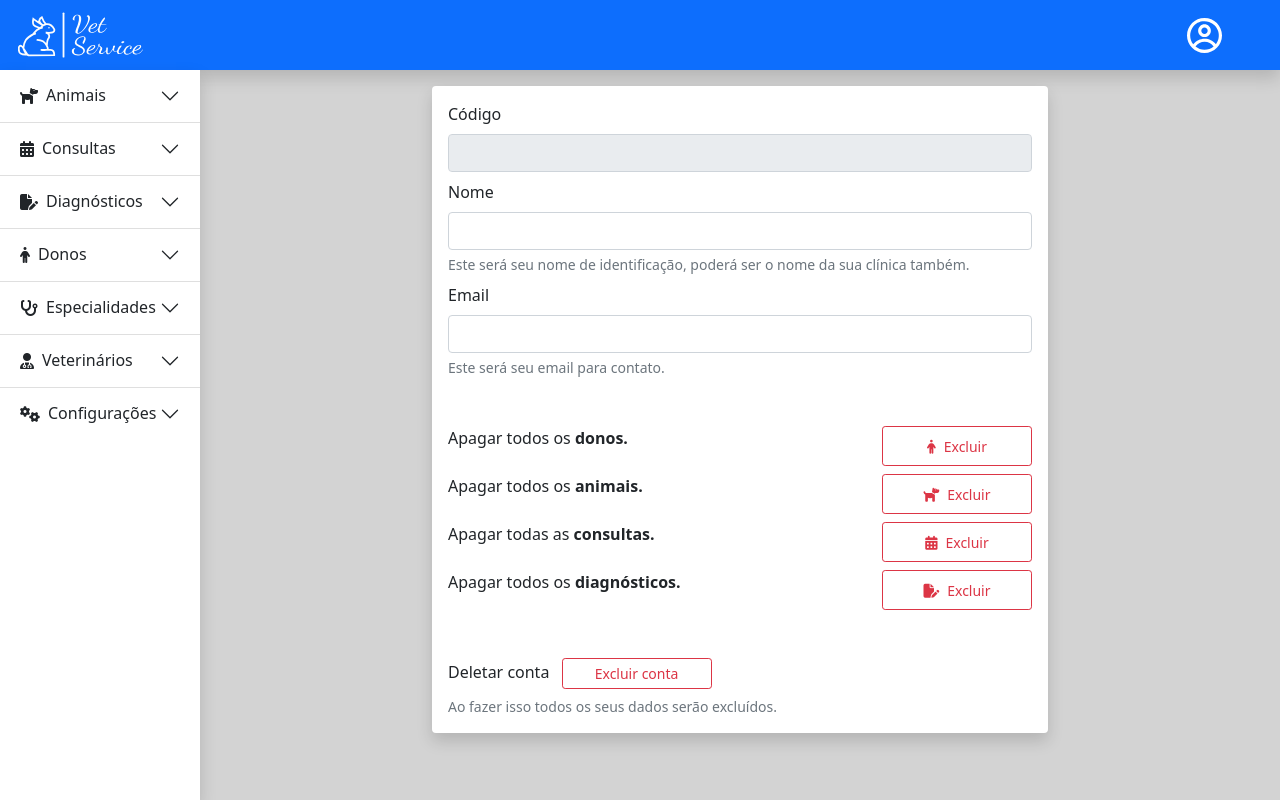
After one commit to eliezer-chaves/VetService, a PHP site: page /view/pages/configuracoes.php in a window 1280 px wide. The commit adds this page. Run offline with PHP 8.4, Linux system fonts and the light colour scheme; some libraries are stand-ins or nearby versions.

Commit message:
upload page configuracoes

```diff
--- a/view/css/assets.css
+++ b/view/css/assets.css
@@ -125,3 +125,13 @@ textarea:focus {
   z-index: 9999;
   border-radius: 0px;
 }
+
+#line::after{
+  content: "";
+  height: 2px;
+  width: 300px;
+  background-color: black;
+  display: block;
+  margin: 0 auto;
+  margin-top: 5px;
+}
--- a/view/pages/componentes/sidebar.html
+++ b/view/pages/componentes/sidebar.html
@@ -170,4 +170,30 @@
       </div>
     </div>
   </div>
+
+  <!-- Item do accordion -->
+  <div class="accordion-item">
+    <h2 class="accordion-header" id="accordion-configuracoes-header">
+      <button
+        class="accordion-button collapsed"
+        type="button"
+        data-bs-toggle="collapse"
+        data-bs-target="#accordion-configuracoes"
+      >
+      <i class="me-2 fa-solid fa-gears"></i>Configurações
+      </button>
+    </h2>
+    <div id="accordion-configuracoes" class="accordion-collapse collapse">
+      <div class="">
+        <div class="list-group">
+          <a
+            href="configuracoes.php"
+            class="list-group-item list-group-item-action"
+            aria-current="true"
+            >Configurações</a
+          >
+        </div>
+      </div>
+    </div>
+  </div>
 </div>
--- /dev/null
+++ b/view/pages/configuracoes.php
@@ -0,0 +1,98 @@
+<!DOCTYPE html>
+<html lang="PT-br">
+
+<head>
+    <meta charset="utf-8" />
+    <meta http-equiv="X-UA-Compatible" content="IE=edge" />
+    <meta name="viewport" content="width=device-width, initial-scale=1.0" />
+    <title>VetService</title>
+    <!--Icone da aba -->
+    <link rel="shortcut icon" href="../assets/rabbit.svg" />
+    <!--Bootstrap-->
+    <link href="https://cdn.jsdelivr.net/npm/bootstrap@5.0.2/dist/css/bootstrap.min.css" rel="stylesheet" integrity="sha384-EVSTQN3/azprG1Anm3QDgpJLIm9Nao0Yz1ztcQTwFspd3yD65VohhpuuCOmLASjC" crossorigin="anonymous" />
+    <script src="https://cdn.jsdelivr.net/npm/bootstrap@5.0.2/dist/js/bootstrap.bundle.min.js" integrity="sha384-MrcW6ZMFYlzcLA8Nl+NtUVF0sA7MsXsP1UyJoMp4YLEuNSfAP+JcXn/tWtIaxVXM" crossorigin="anonymous"></script>
+    <!-- Fontawesome -->
+    <link rel="stylesheet" href="https://cdnjs.cloudflare.com/ajax/libs/font-awesome/6.1.1/css/all.min.css" integrity="sha512-KfkfwYDsLkIlwQp6LFnl8zNdLGxu9YAA1QvwINks4PhcElQSvqcyVLLD9aMhXd13uQjoXtEKNosOWaZqXgel0g==" crossorigin="anonymous" referrerpolicy="no-referrer" />
+    <!--CSS-->
+    <link rel="stylesheet" href="../css/header.css" />
+    <link rel="stylesheet" href="../css/assets.css" />
+    <link rel="stylesheet" href="../css/sidebar.css" />
+    <link rel="stylesheet" href="../css/footer.css" />
+    <link rel="stylesheet" href="../css/main.css" />
+    <!-- JQuery -->
+    <script src="https://code.jquery.com/jquery-3.6.0.min.js" integrity="sha256-/xUj+3OJU5yExlq6GSYGSHk7tPXikynS7ogEvDej/m4=" crossorigin="anonymous"></script>
+    <script type="text/javascript" src="https://cdnjs.cloudflare.com/ajax/libs/jquery.mask/1.14.0/jquery.mask.js"></script>
+</head>
+
+<body class="">
+    <div id="box">
+        <!-- Header -->
+        <?php include 'componentes/header.html'; ?>
+        <!-- Main -->
+        <div class="d-flex" id="main">
+            <!-- Sidebar -->
+            <div class="bg-white shadow" id="sidebar">
+                <?php include 'componentes/sidebar.html'; ?>
+            </div>
+            <!--Content -->
+            <div class="container-fluid w-50">
+                <div class="bg-white rounded shadow mt-3 mb-5 p-3">
+                    <div class="mb-5">
+                        <div class="mb-2">
+                            <label for="inputCodigo" class="form-label">Código</label>
+                            <input type="text" id="inputCodigo" class="form-control" disabled>
+                        </div>
+
+                        <div class="mb-2">
+                            <label for="inputNome" class="form-label">Nome</label>
+                            <input type="text" id="inputNome" class="form-control" aria-describedby="passwordHelpBlock">
+                            <div id="passwordHelpBlock" class="form-text">
+                                Este será seu nome de identificação, poderá ser o nome da sua clínica também.
+                            </div>
+                        </div>
+                        <div>
+                            <label for="inputEmail" class="form-label">Email</label>
+                            <input type="email" id="inputEmail" class="form-control" aria-describedby="emaildHelpBlock">
+                            <div id="emaildHelpBlock" class="form-text">
+                                Este será seu email para contato.
+                            </div>
+                        </div>
+                    </div>
+
+                    <div id="deleteAll" class="mb-5">
+                        <div class="d-flex justify-content-between mb-2">
+                            <p>Apagar todos os <b>donos.</b></p>
+                            <button type="button" class="btn btn-outline-danger btn-sm" style="width: 150px;" id="deletarDonos"><i class="me-2 fa-solid fa-person"></i>Excluir</button>
+                        </div>
+
+                        <div class="d-flex justify-content-between mb-2">
+                            <p>Apagar todos os <b>animais.</b></p>
+                            <button type="button" class="btn btn-outline-danger btn-sm" style="width: 150px;" id="deletarAnimais"><i class="me-2 fa-solid fa-dog"></i>Excluir</button>
+                        </div>
+
+                        <div class="d-flex justify-content-between mb-2">
+                            <p>Apagar todas as <b>consultas.</b></p>
+                            <button type="button" class="btn btn-outline-danger btn-sm" style="width: 150px;" id="deletarConsultas"><i class="me-2 fa-solid fa-calendar-days"></i>Excluir</button>
+                        </div>
+
+                        <div class="d-flex justify-content-between">
+                            <p>Apagar todos os <b>diagnósticos.</b></p>
+                            <button type="button" class="ms-2 btn btn-outline-danger btn-sm" style="width: 150px;" id="deletarDiagnosticos"><i class="me-2 fa-solid fa-file-pen"></i>Excluir</button>
+                        </div>
+                    </div>
+
+                    <div>
+                        <label for="" class="form-label">Deletar conta</label>
+                        <button type="button" class="ms-2 btn btn-outline-danger btn-sm" style="width: 150px;" id="deletarConta" aria-describedby="deleteAccountdHelpBlock">Excluir conta</button>
+                        <div id="deleteAccountdHelpBlock" class="form-text">
+                            Ao fazer isso todos os seus dados serão excluídos.
+                        </div>
+                    </div>
+
+                </div>
+            </div>
+        </div>
+        <!-- <script src="../../controller/configuracoes.js"></script> -->
+</body>
+
+</html>
```
